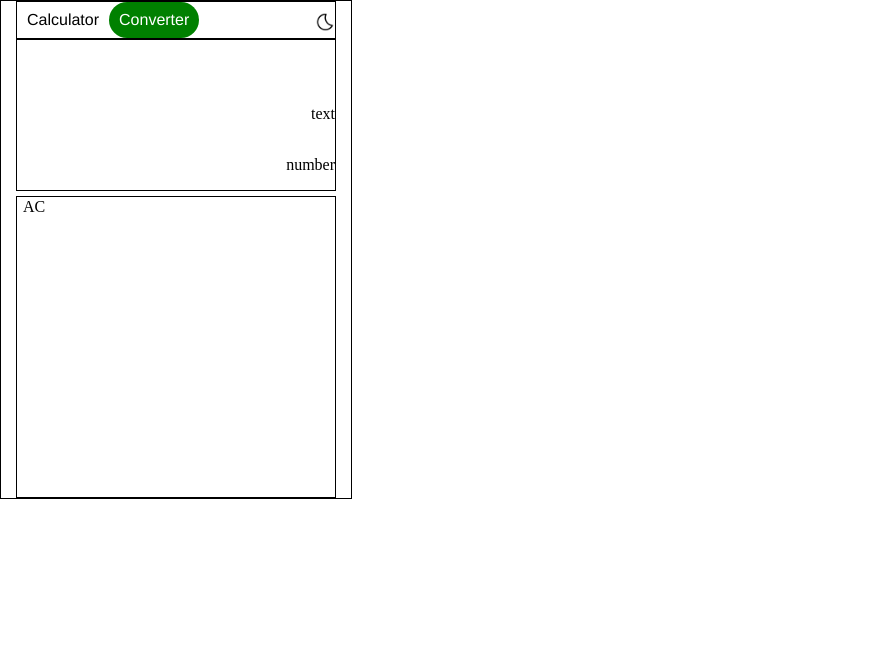
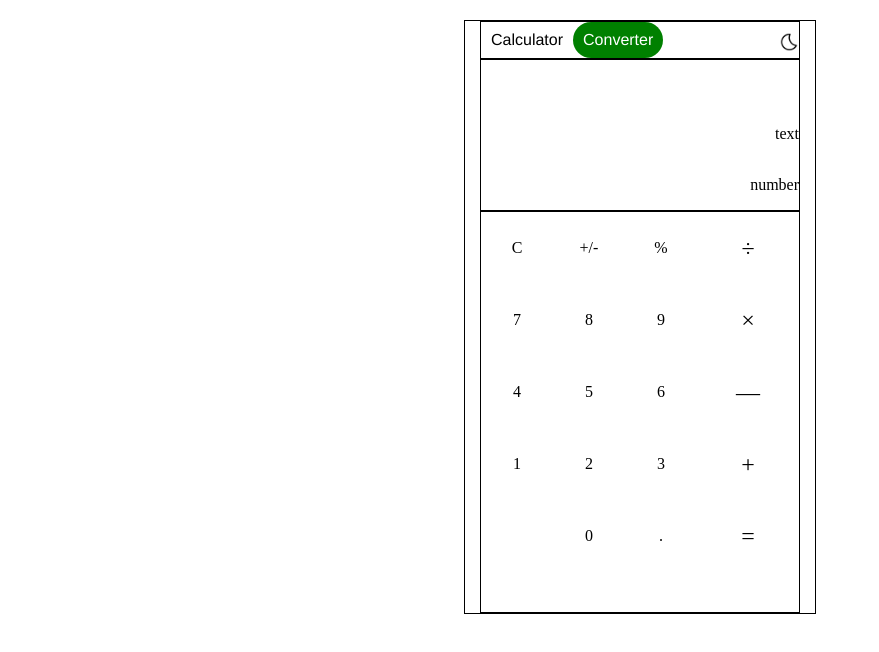
Before and after one commit to StanisPos/calculator, a website built with webpack: page src/index.html in a window 1280 px wide. Shown: the whole page, without its empty margins (0-879 px from the left). Built offline with nearby package versions, Linux system fonts and the light colour scheme.

Commit message:
create mock controls

```diff
--- a/src/index.html
+++ b/src/index.html
@@ -28,9 +28,41 @@
         <p class='calc__screen-field calc__screen-field--text'>text</p>
         <p class='calc__screen-field calc__screen-field--number'>number</p>
       </div>
-      <div class='calc__controls'>
-        <button class='calc__controls-btn'>AC</button>
-      </div>
+
+      <section class='control'>
+        <div class='control-addition'>
+          <ul class='control-addition__list'>
+            <li class='control-addition__item'>C</li>
+            <li class='control-addition__item'>+/-</li>
+            <li class='control-addition__item'>%</li>
+          </ul>
+        </div>
+        <div class='control-numbers'>
+          <ul class='control-numbers__list'>
+            <li class='control-numbers__item'>9</li>
+            <li class='control-numbers__item'>8</li>
+            <li class='control-numbers__item'>7</li>
+            <li class='control-numbers__item'>6</li>
+            <li class='control-numbers__item'>5</li>
+            <li class='control-numbers__item'>4</li>
+            <li class='control-numbers__item'>3</li>
+            <li class='control-numbers__item'>2</li>
+            <li class='control-numbers__item'>1</li>
+            <li class='control-numbers__item'>.</li>
+            <li class='control-numbers__item'>0</li>
+          </ul>
+        </div>
+        <div class='control-operand'>
+          <ul class='control-operand__list'>
+            <li class='control-operand__item'>&#x00F7;</li>
+            <li class='control-operand__item'>×</li>
+            <li class='control-operand__item'>—</li>
+            <li class='control-operand__item'>+</li>
+            <li class='control-operand__item'>=</li>
+          </ul>
+        </div>
+      </section>
+
     </div>
   </section>
 </main>
--- /dev/null
+++ b/src/styles/control/styles.scss
@@ -0,0 +1,40 @@
+$control-sections: (
+  'addition': 'row',
+  'operand': 'column',
+  'numbers': 'row-reverse',
+);
+
+.control {
+  display: flex;
+  flex-direction: column;
+  flex-wrap: wrap;
+  align-items: flex-start;
+  height: 400px;
+  border: 1px solid black;
+
+  @each $section, $direction in $control-sections {
+    &-#{$section} {
+      &__list {
+        @include reset-list;
+
+        display: flex;
+        flex-direction: #{$direction};
+        flex-wrap: wrap;
+      }
+
+      &__item {
+        @include control-base;
+      }
+    }
+  }
+
+  &-operand {
+    &__item {
+      transform: scale(1.5);
+    }
+  }
+
+  &-numbers {
+    width: 216px
+  }
+}
--- a/src/styles/controls/styles.scss
+++ /dev/null
@@ -1,9 +0,0 @@
-.calc__controls {
-  margin-top: 5px;
-  min-height: 300px;
-  border: 1px solid black;
-
-  &-btn {
-    @include reset-btn;
-  }
-}
--- a/src/styles/main/styles.scss
+++ b/src/styles/main/styles.scss
@@ -2,6 +2,7 @@
   padding: 0 15px;
   border: 1px solid black;
   max-width: 320px;
+  margin: 20px auto 0;
 
   &__wrapper {
     margin: 0 auto;
--- a/src/styles/mixins/styles.scss
+++ b/src/styles/mixins/styles.scss
@@ -18,3 +18,10 @@
   line-height: 1;
   text-decoration: none;
 }
+
+@mixin control-base {
+  width: $control-size;
+  height: $control-size;
+  line-height: $control-size;
+  text-align: center;
+}
--- a/src/styles/style.scss
+++ b/src/styles/style.scss
@@ -1,5 +1,6 @@
-@import "./mixins/styles.scss";
-@import "./main/styles.scss";
-@import "./nav/styles.scss";
-@import "./screen/styles.scss";
-@import "./controls/styles.scss";
+@import "variables/styles.scss";
+@import "mixins/styles.scss";
+@import "main/styles.scss";
+@import "nav/styles.scss";
+@import "screen/styles.scss";
+@import "control/styles.scss";
--- a/src/styles/variables/styles.scss
+++ b/src/styles/variables/styles.scss
@@ -1,3 +1,5 @@
+$control-size: 72px;
+//
 $blackMain: #283637;
 $whiteMain: #ffffff;
 $greenSub: #009788;
```
